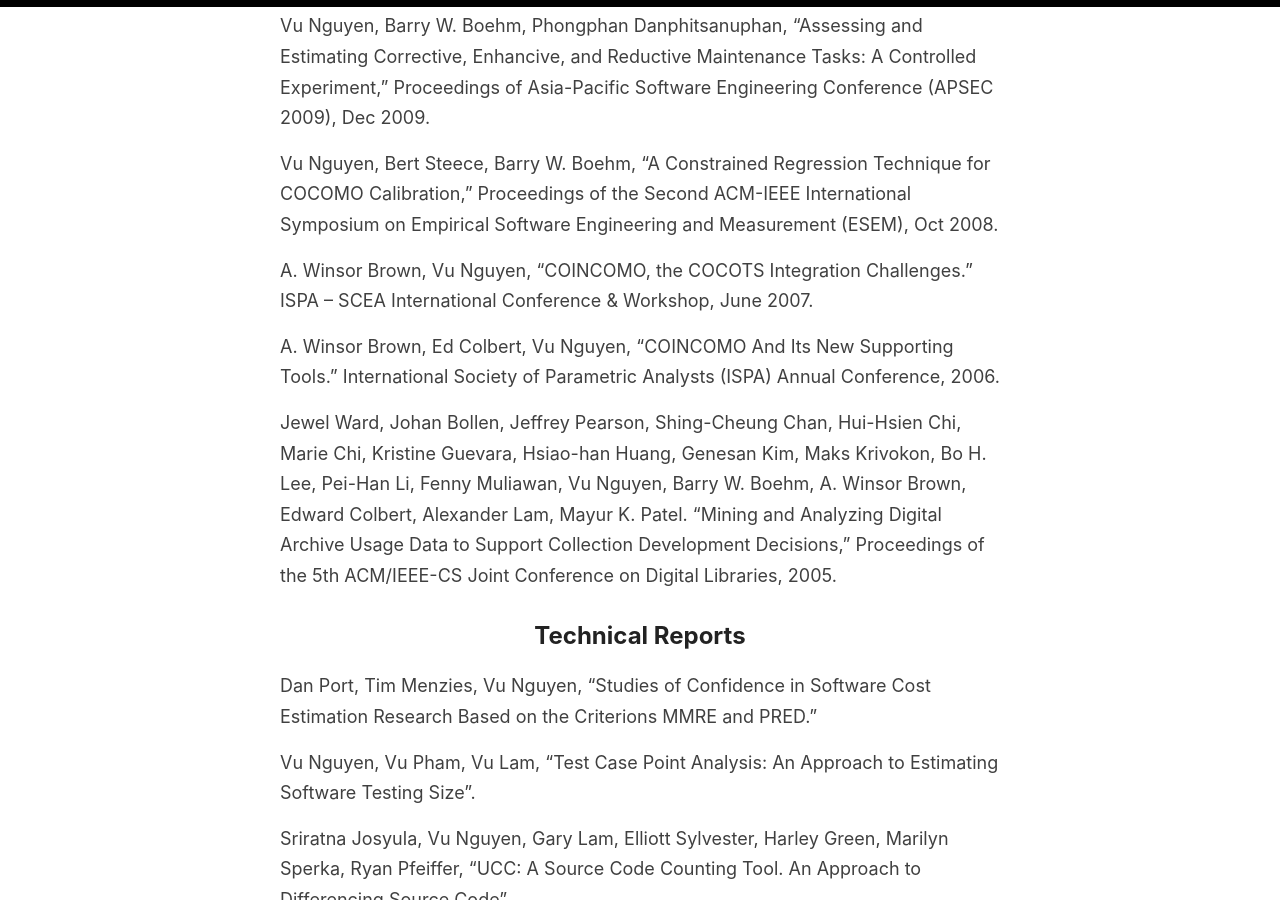
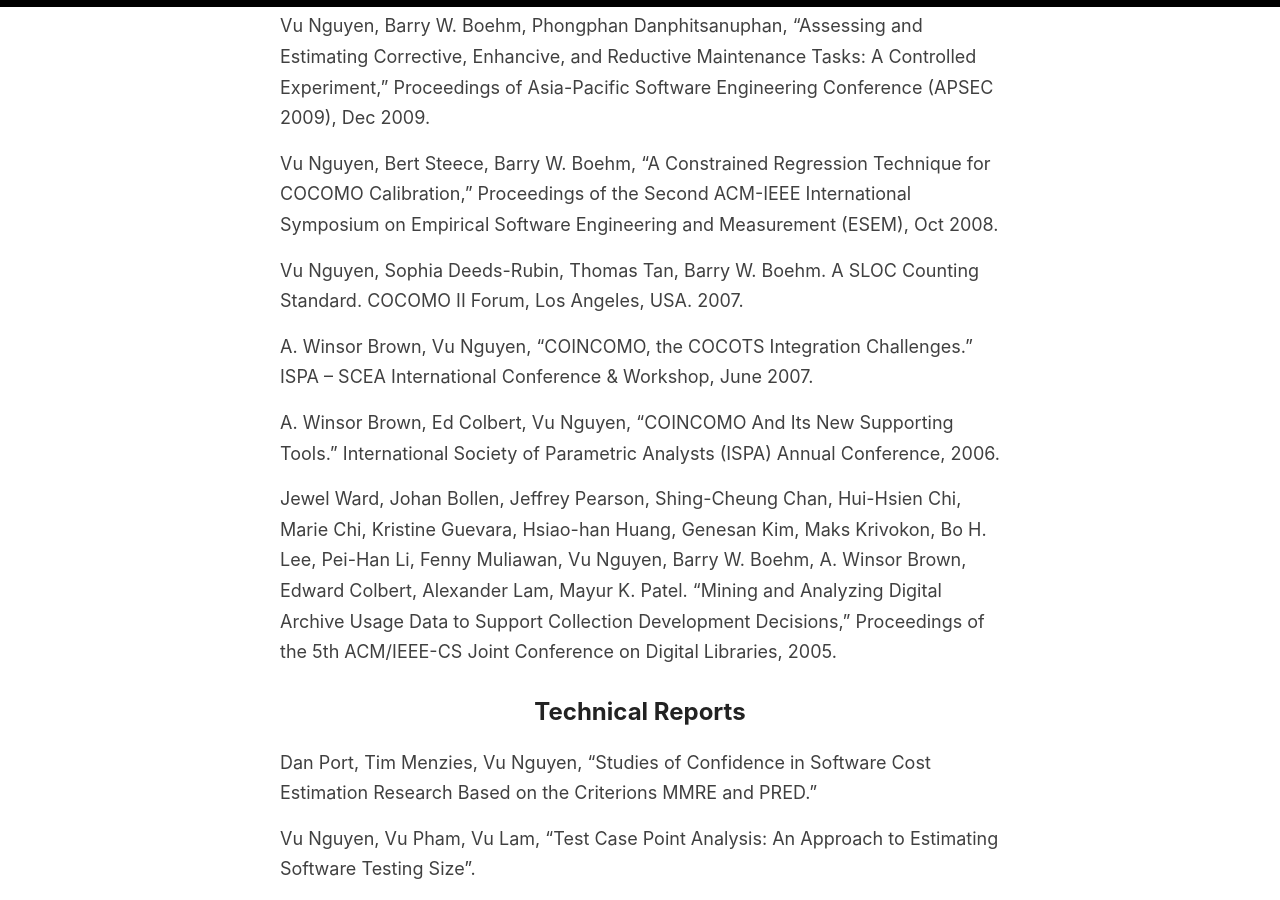
Before and after one commit to vuqngit/vuqngit.github.io, a Jekyll site: the page built from _pages/publications.md, in a window 1280 px wide and 900 px high, scrolled down 2057 px. Built offline with Jekyll 4.4.1, drawn with Linux system fonts in a browser that asks for light colours.

Commit message:
Update publications.md

```diff
--- a/_pages/publications.md
+++ b/_pages/publications.md
@@ -42,6 +42,8 @@ Vu Nguyen, Barry W. Boehm, Phongphan Danphitsanuphan, “Assessing and Estimatin
 
 Vu Nguyen, Bert Steece, Barry W. Boehm, “A Constrained Regression Technique for COCOMO Calibration,” Proceedings of the Second ACM-IEEE International Symposium on Empirical Software Engineering and Measurement (ESEM), Oct 2008.
 
+Vu Nguyen, Sophia Deeds-Rubin, Thomas Tan, Barry W. Boehm. A SLOC Counting Standard. COCOMO II Forum, Los Angeles, USA. 2007.
+
 A. Winsor Brown, Vu Nguyen, “COINCOMO, the COCOTS Integration Challenges.” ISPA – SCEA International Conference & Workshop, June 2007.
 
 A. Winsor Brown, Ed Colbert, Vu Nguyen, “COINCOMO And Its New Supporting Tools.” International Society of Parametric Analysts (ISPA) Annual Conference, 2006.
```
